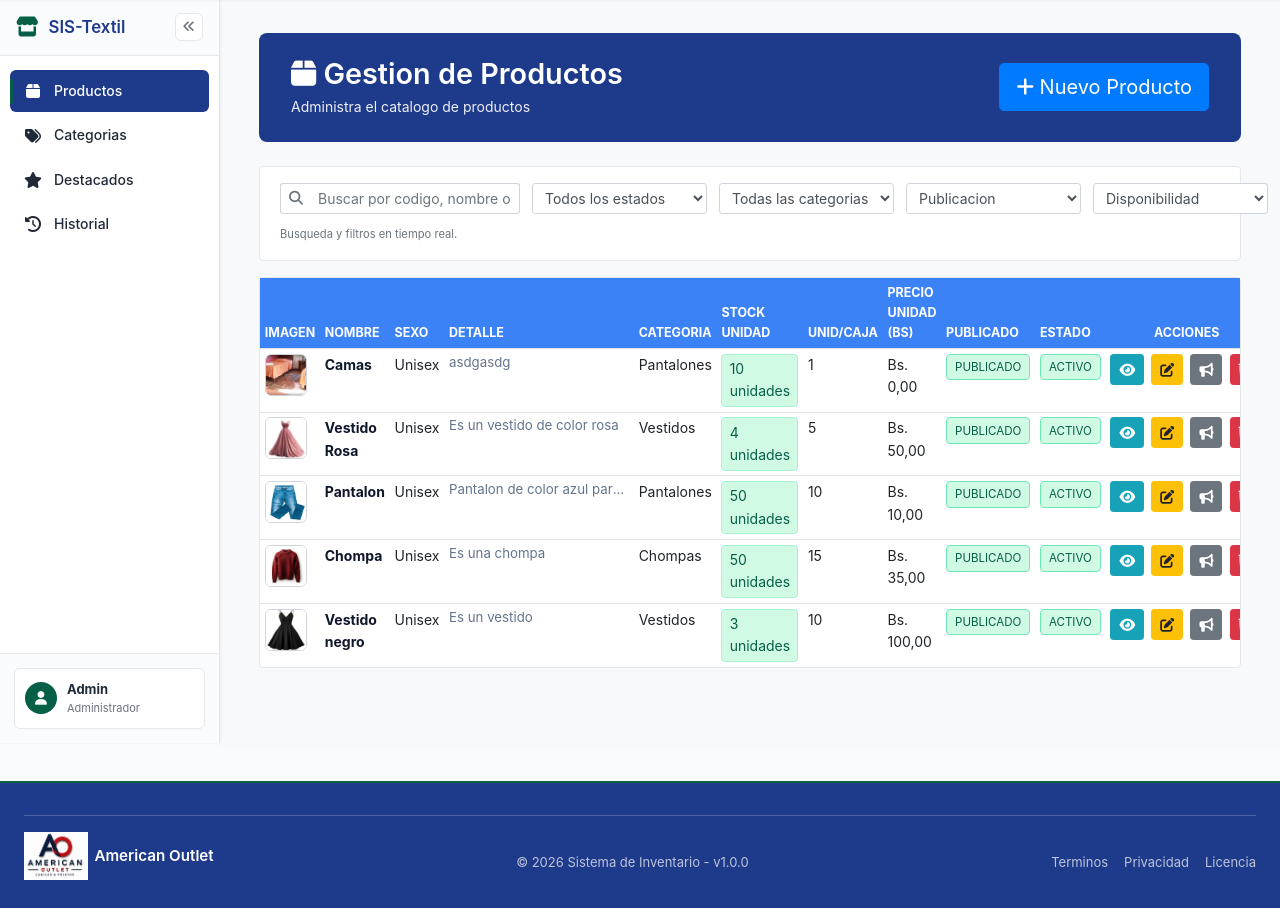
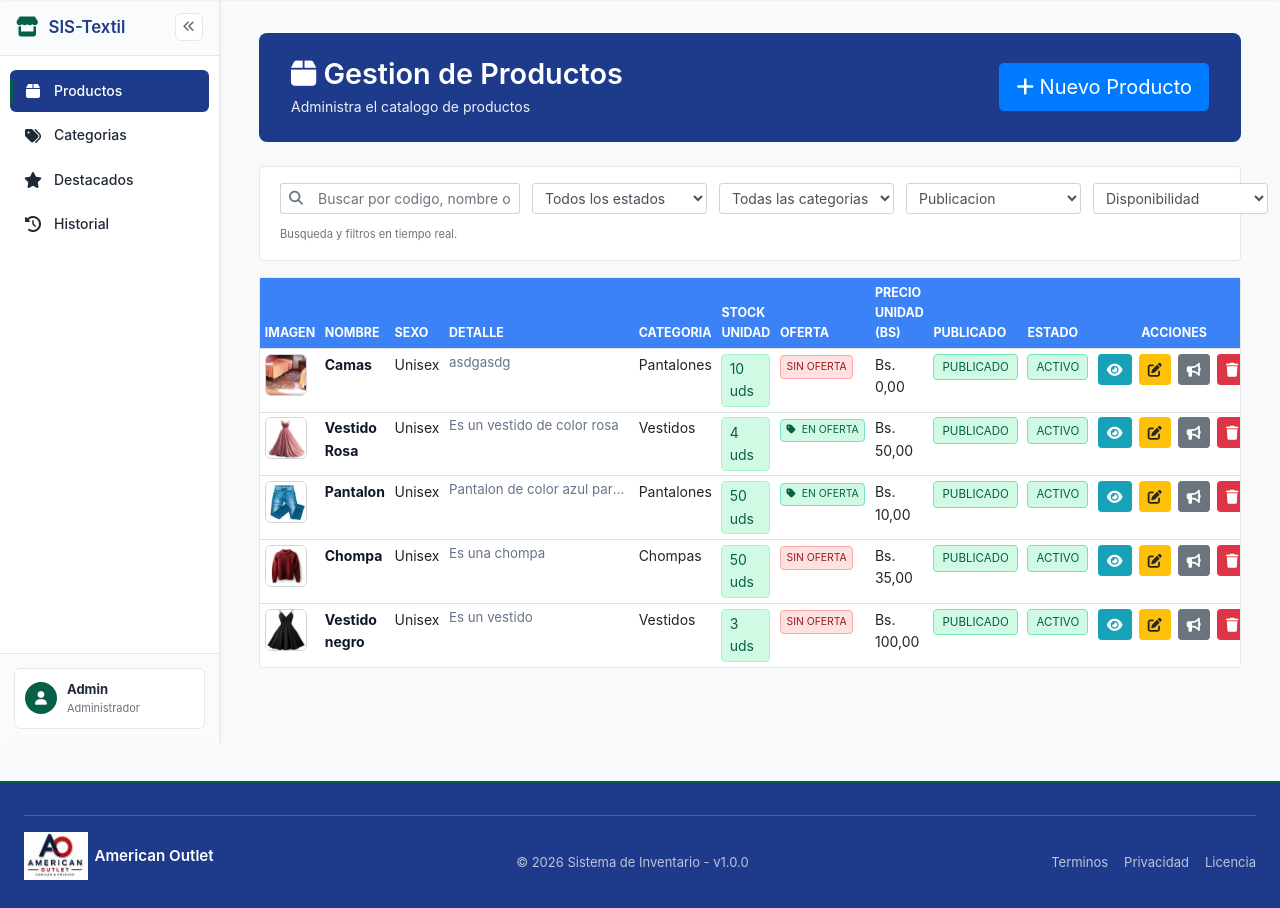
Before and after one commit to Guilder23/Sistema-Textil, a Django app: page /productos/ in a window 1280 px wide. Shown: the part 57-965 px from the top of the page. Run offline with Django 4.2, Linux system fonts and the light colour scheme; a user stored in the database is signed in; data comes from the database, SQL or seed files in the repository; data that the repository does not hold is empty; parts of the project's set-up code (start-up, migrations or seed data) failed here and were passed over; some libraries are stand-ins or nearby versions.

Commit message:
Mejorandola interfaz y productos tabla

```diff
--- a/static/css/productos/productos.css
+++ b/static/css/productos/productos.css
@@ -97,6 +97,16 @@
     border-radius: 0.25rem;
     border: 1px solid;
     font-size: 0.72rem;
+    white-space: nowrap;
+}
+
+.badge-oferta {
+    padding: 0.15rem 0.35rem;
+    font-size: 0.65rem;
+}
+
+.badge-oferta i {
+    margin-right: 0.2rem;
 }
 
 .badge-estado-activo {
--- a/static/js/productos/modals/editar.js
+++ b/static/js/productos/modals/editar.js
@@ -135,7 +135,8 @@ document.addEventListener('DOMContentLoaded', function () {
                 document.getElementById('editStock').value = this.dataset.stock || '0';
                 document.getElementById('editUnidades').value = this.dataset.unidades || '1';
                 document.getElementById('editPrecioUsd').value = this.dataset.precioUnidadBs || '0';
-                document.getElementById('editPrecioOferta').value = this.dataset.precioOferta || '0';
+                const precioOferta = parseFloat(this.dataset.precioOferta || '0');
+                document.getElementById('editPrecioOferta').value = precioOferta || '0';
                 document.getElementById('editDescuentoValor').value = this.dataset.descuentoValor || '0';
                 document.getElementById('editDescuentoTipo').value = this.dataset.descuentoTipo || 'PORCENTAJE';
                 document.getElementById('editTallas').value = this.dataset.tallas || '';
--- a/templates/categorias/categorias.html
+++ b/templates/categorias/categorias.html
@@ -62,7 +62,7 @@
                         <td><span class="categoria-badge">{{ categoria.nombre }}</span></td>
                         <td>{{ categoria.descripcion }}</td>
                         <td><span class="badge-estado {% if categoria.activa %}badge-estado-activo{% else %}badge-estado-inactivo{% endif %}">{% if categoria.activa %}ACTIVO{% else %}INACTIVO{% endif %}</span></td>
-                        <td class="text-center acciones-col">
+                        <td class="text-center acciones-col" style="display: flex; gap: 0.25rem; justify-content: center; flex-wrap: wrap;">
                             <button
                                 class="btn btn-info btn-sm btn-ver-categoria"
                                 data-toggle="modal"
--- a/templates/productos/modals/crear.html
+++ b/templates/productos/modals/crear.html
@@ -65,7 +65,9 @@
                             </div>
                             <div class="col-md-6 form-group">
                                 <label>Precio oferta (Bs - opcional)</label>
-                                <input type="number" step="any" name="precio_oferta" class="form-control" value="0">
+                                <div style="background-color: #fff3cd; padding: 1px; border-radius: 4px; border: 2px solid #078fff;">
+                                    <input type="number" step="any" name="precio_oferta" id="precioOfertaCrear" class="form-control" value="0">
+                                </div>
                             </div>
                         </div>
 
--- a/templates/productos/modals/editar.html
+++ b/templates/productos/modals/editar.html
@@ -65,7 +65,9 @@
                             </div>
                             <div class="col-md-6 form-group">
                                 <label>Precio oferta (Bs - opcional)</label>
-                                <input type="number" step="any" name="precio_oferta" id="editPrecioOferta" class="form-control">
+                                <div style="background-color: #fff3cd; padding: 1px; border-radius: 4px; border: 2px solid #078fff;">
+                                    <input type="number" step="any" name="precio_oferta" id="editPrecioOferta" class="form-control" value="0">
+                                </div>
                             </div>
                         </div>
 
--- a/templates/productos/productos.html
+++ b/templates/productos/productos.html
@@ -89,7 +89,7 @@
                         <th>Detalle</th>
                         <th>Categoria</th>
                         <th>Stock Unidad</th>
-                        <th>Unid/Caja</th>
+                        <th>Oferta</th>
                         {% comment %} <th>Stock Caja</th> {% endcomment %}
                         <th>Precio Unidad (Bs)</th>
                         <th>Publicado</th>
@@ -113,8 +113,14 @@
                         <td>{{ producto.get_sexo_display }}</td>
                         <td><span class="producto-detalle">{{ producto.detalle }}</span></td>
                         <td>{{ producto.categoria.nombre }}</td>
-                        <td><span class="badge-stock">{{ producto.stock_unidad }} unidades</span></td>
-                        <td>{{ producto.unidades_por_caja }}</td>
+                        <td><span class="badge-stock">{{ producto.stock_unidad }} uds</span></td>
+                        <td>
+                            {% if producto.tiene_descuento %}
+                                <span class="badge-estado badge-estado-activo badge-oferta"><i class="fas fa-tag"></i> EN OFERTA</span>
+                            {% else %}
+                                <span class="badge-estado badge-estado-inactivo badge-oferta">SIN OFERTA</span>
+                            {% endif %}
+                        </td>
                         {% comment %} <td><span class="badge-stock">{{ producto.stock_caja }} cajas</span></td> {% endcomment %}
                         <td>Bs. {{ producto.precio_usd|floatformat:2 }}</td>
                         <td>
```
